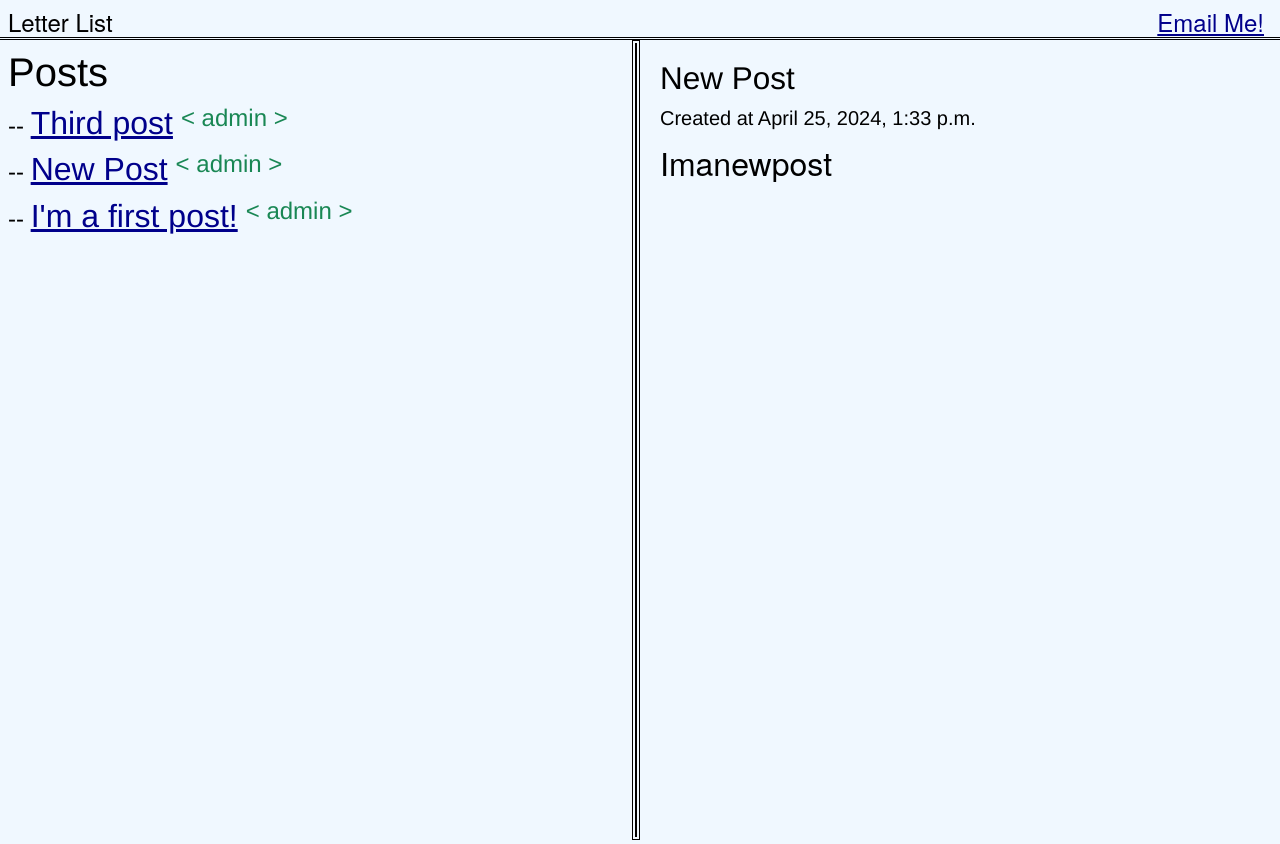
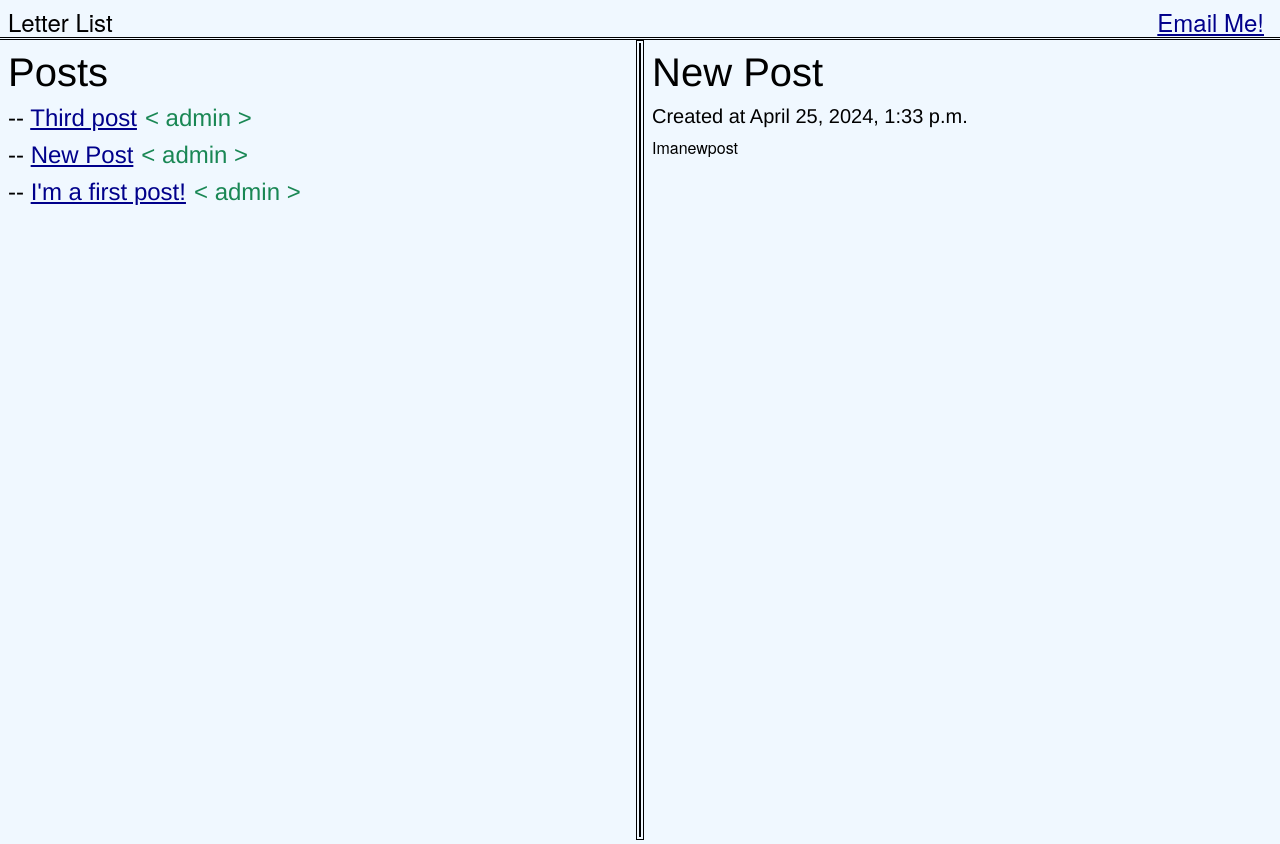
Before and after one commit to MrDaPoyo/slush-blog, a Django app: page /home/8 in a window 1280 px wide. Run offline with Django 5.2, Linux system fonts and the light colour scheme; data comes from the database, SQL or seed files in the repository; some libraries are stand-ins or nearby versions; some web fonts are replaced.

Commit message:
Formatting

```diff
--- a/project/blog/templates/base.html
+++ b/project/blog/templates/base.html
@@ -20,11 +20,9 @@
         color: black;
         background-color: aliceblue;
         font-family: "Helvetica Neue", "Jersey 10", sans-serif;
-        font-size: xx-large;
     }
     a {
         color: darkblue;
-        font-size: xx-large;
     }
     #smol {
         font-size: smaller;
--- a/project/blog/templates/index.html
+++ b/project/blog/templates/index.html
@@ -34,11 +34,15 @@
         {% endfor %}
     </div>
     <div id="vertical-border"></div>
-    <div class="w-50 m-1 h-100" id="view">
+    <div class="p-2 w-50 h-100" id="view">
         {% if post %}
-        <iframe class ="h-100 w-100" src="../view/{{post.id}}"></iframe>
+          <h1>{{ post.title }}</h1>
+          <h5>Created at {{ post.created_at }}</h5>
+          <p>{{ post.content }}</p>
         {% else %}
-        <iframe class ="h-100 w-100" src="../view/1"></iframe>
+          <h1>{{ post.title }}</h1>
+          <h5>Created at {{ post.created_at }}</h5>
+          <p>{{ post.content }}</p>
         {% endif %}
     </div>
 </div>
--- a/project/blog/templates/view.html
+++ b/project/blog/templates/view.html
@@ -2,7 +2,7 @@
 
 {% block content %}
 <body>
-<div class="p-3 w-100">
+<div class="h-100 w-100">
     <h1>{{ post.title }}</h1>
     <h5>Created at {{ post.created_at }}</h5>
     <p>{{ post.content }}</p>
```
